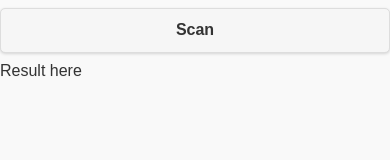
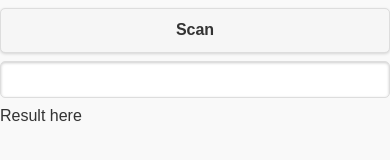
Before and after one commit to kobina-nsiah/barcode_app, a plain HTML site: page index.html in a window 390 px wide. Drawn offline with Linux system fonts and the light colour scheme; some packages are replaced by stand-ins of ours.

Commit message:
new edits

```diff
--- a/config.xml
+++ b/config.xml
@@ -18,6 +18,6 @@
  email="obed.kobina.nsiah@gmail.com">
  </author>
 
- <icon src="barcode.png"/>
+ <icon src="bar-code.png"/>
  <gap:splash src="splash.png"/>
  </widget>
--- a/index.html
+++ b/index.html
@@ -4,22 +4,29 @@
 <link rel="stylesheet" href="jquery/jquery.mobile-1.4.5.min.css">
 		<script src="jquery/jquery-1.11.3.min.js"></script>
 		<script src="jquery/jquery.mobile-1.4.5.min.js"></script>
+		<script src="cordova.js"></script>
 <script>
-  cordova.plugins.barcodeScanner.scan(
+
+
+   	function barcodeScan(){
+	cordova.plugins.barcodeScanner.scan(
       function (result) {
           alert("We got a barcode\n" +
                 "Result: " + result.text + "\n" +
                 "Format: " + result.format + "\n" +
                 "Cancelled: " + result.cancelled);
+				$('#results').val(result.text);
       },
       function (error) {
           alert("Scanning failed: " + error);
       }
    );
+
+	}
 </script>
 </head>
 <body>
-<button>Scan</button>
-<label>Result here</label>
+<button onclick = 'barcodeScan()'>Scan</button>
+<input type = 'text' id = 'results'>Result here</input>
 </body>
 </html>
```
